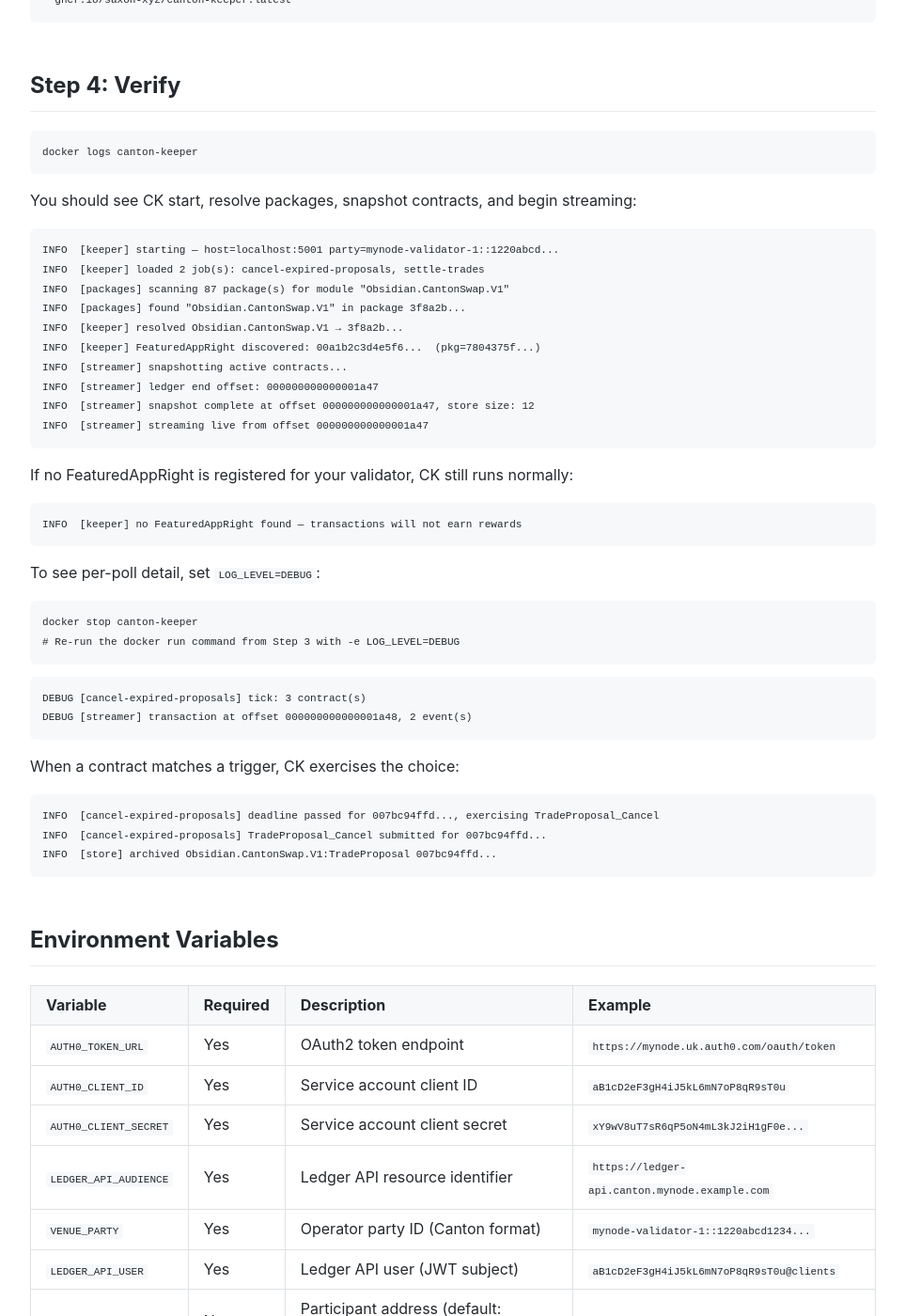
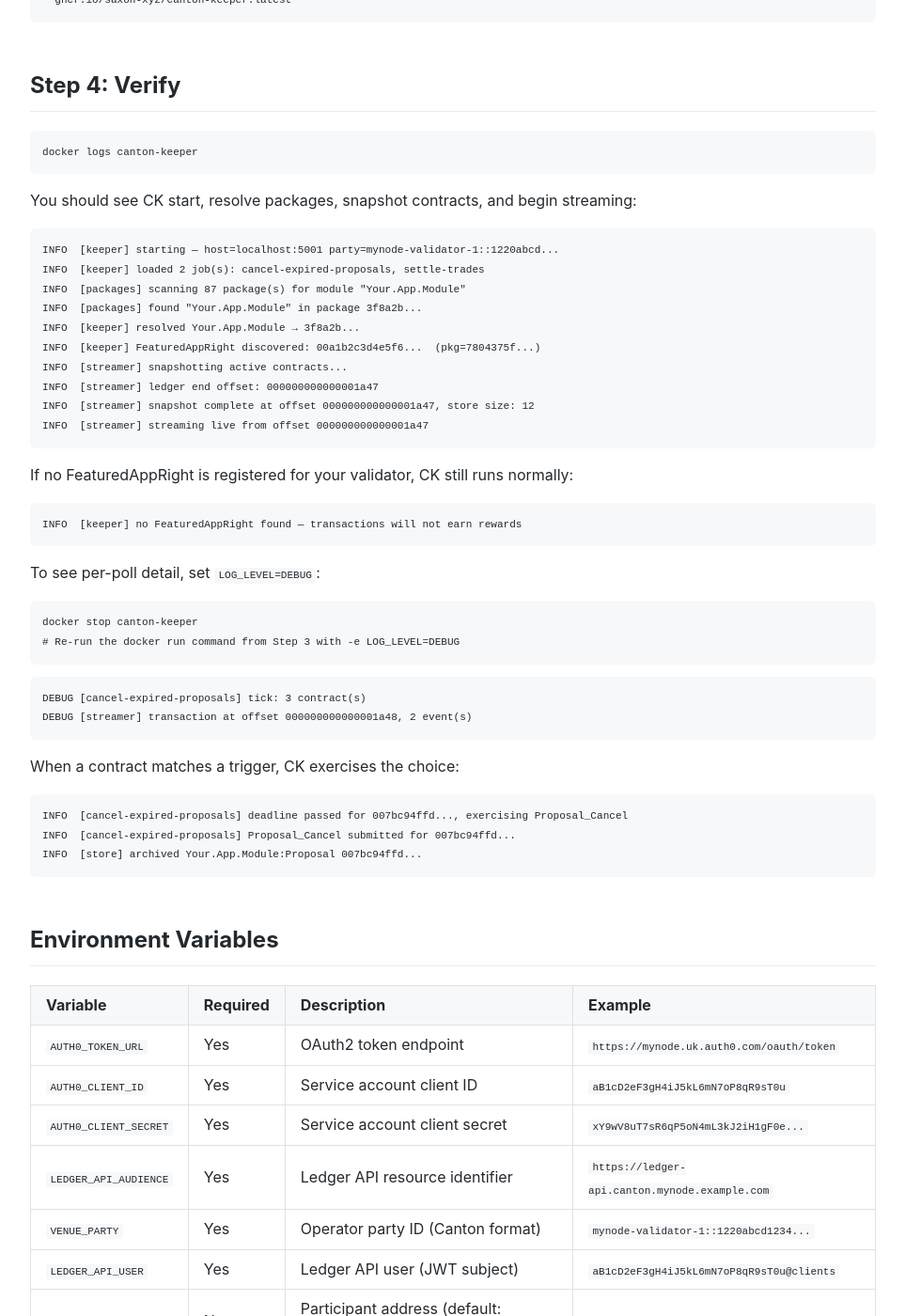
Before and after one commit to saxon-xyz/canton-keeper-docs, a Jekyll site: the page built from install.md, in a window 1280 px wide and 1400 px high, scrolled down 1722 px. Shown: the whole window at 94% size, without its empty margins (158-1121 px from the left). Built offline with Jekyll 4.4.1, drawn with Linux system fonts in a browser that asks for light colours; some of the changed text lies outside the part shown.

Commit message:
Replace Canton Swap references with generic module names in examples
Canton Swap has rebranded — using generic Your.App.Module placeholders
keeps the docs app-neutral and avoids looking outdated.

Co-Authored-By: Claude Opus 4.6 (1M context) <noreply@anthropic.com>

````diff
--- a/install.md
+++ b/install.md
@@ -68,9 +68,9 @@ You should see CK start, resolve packages, snapshot contracts, and begin streami
 ```
 INFO  [keeper] starting — host=localhost:5001 party=mynode-validator-1::1220abcd...
 INFO  [keeper] loaded 2 job(s): cancel-expired-proposals, settle-trades
-INFO  [packages] scanning 87 package(s) for module "Obsidian.CantonSwap.V1"
-INFO  [packages] found "Obsidian.CantonSwap.V1" in package 3f8a2b...
-INFO  [keeper] resolved Obsidian.CantonSwap.V1 → 3f8a2b...
+INFO  [packages] scanning 87 package(s) for module "Your.App.Module"
+INFO  [packages] found "Your.App.Module" in package 3f8a2b...
+INFO  [keeper] resolved Your.App.Module → 3f8a2b...
 INFO  [keeper] FeaturedAppRight discovered: 00a1b2c3d4e5f6...  (pkg=7804375f...)
 INFO  [streamer] snapshotting active contracts...
 INFO  [streamer] ledger end offset: 000000000000001a47
@@ -99,9 +99,9 @@ DEBUG [streamer] transaction at offset 000000000000001a48, 2 event(s)
 When a contract matches a trigger, CK exercises the choice:
 
 ```
-INFO  [cancel-expired-proposals] deadline passed for 007bc94ffd..., exercising TradeProposal_Cancel
-INFO  [cancel-expired-proposals] TradeProposal_Cancel submitted for 007bc94ffd...
-INFO  [store] archived Obsidian.CantonSwap.V1:TradeProposal 007bc94ffd...
+INFO  [cancel-expired-proposals] deadline passed for 007bc94ffd..., exercising Proposal_Cancel
+INFO  [cancel-expired-proposals] Proposal_Cancel submitted for 007bc94ffd...
+INFO  [store] archived Your.App.Module:Proposal 007bc94ffd...
 ```
 
 ## Environment Variables
@@ -170,9 +170,9 @@ kubectl -n canton rollout restart deployment canton-keeper
 After restart, check the logs for successful package resolution:
 
 ```
-INFO  [packages] scanning 94 package(s) for module "Obsidian.CantonSwap.V1"
-INFO  [packages] found "Obsidian.CantonSwap.V1" in package 9c4d7e...
-INFO  [keeper] resolved Obsidian.CantonSwap.V1 → 9c4d7e...
+INFO  [packages] scanning 94 package(s) for module "Your.App.Module"
+INFO  [packages] found "Your.App.Module" in package 9c4d7e...
+INFO  [keeper] resolved Your.App.Module → 9c4d7e...
 INFO  [streamer] snapshot complete at offset 000000000000002b13, store size: 8
 INFO  [streamer] streaming live from offset 000000000000002b13
 ```
````
